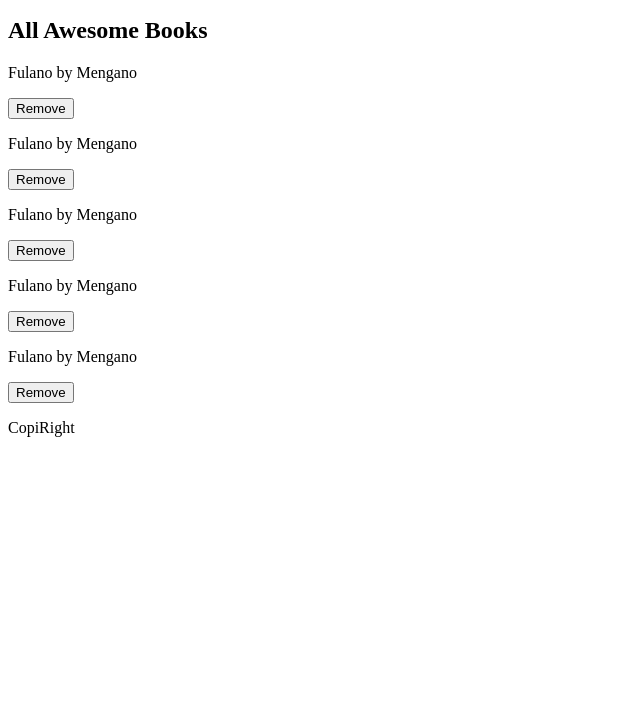
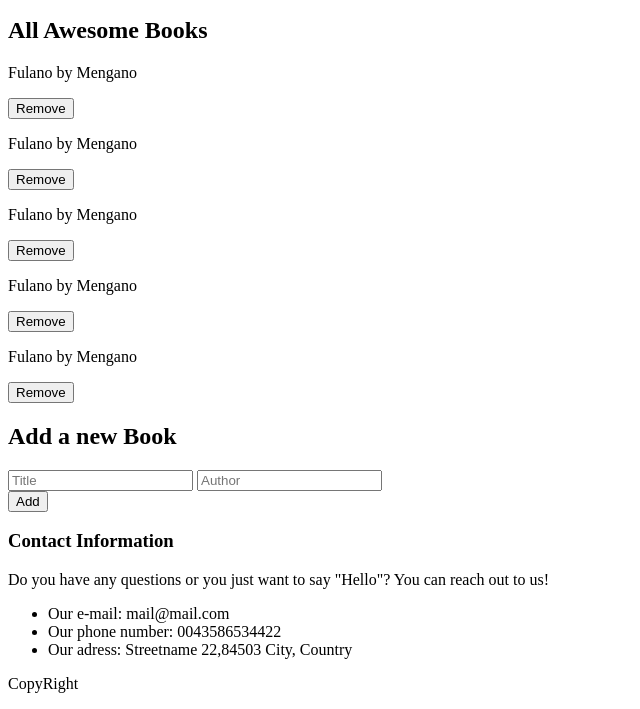
Before and after one commit to DamianDib9/AW-BO, a plain HTML site: page index.html in a window 1280 px wide. Shown: the part 107-816 px from the top of the page, without its empty margins (0-640 px from the left). Drawn offline with Linux system fonts and the light colour scheme.

Commit message:
Update index.html

```diff
--- a/index.html
+++ b/index.html
@@ -11,15 +11,16 @@
 <body>
 
     <nav id="nav">
-        <p>Awesome Books</p>
-        <ul>
+        <p id="logo">Awesome Books</p>
+        <ul id="navLinks">
             <li class="navLinks">List</li>
-            <li class="navLinks">Add new</li>
+            <li id="addLinkButton" class="navLinks">Add new</li>
             <li class="navLinks">Contact</li>
         </ul>
     </nav>
-    <section id="displayBooks">
-        <h1>All Awesome Books</h1>
+    <section class="sections centerCont" id="displayBooks">
+        <h1 class="titleText">All Awesome Books</h1>
+
         <div class="bookList">
             <div class="bookContainer">
                 <p>Fulano by Mengano</p>
@@ -43,10 +44,35 @@
             </div>
         </div>
     </section>
-    <section id=""></section>
-    <section id=""></section>
+    <section class="sections centerCont" id="addForm">
+
+        <h2 class="titleText">Add a new Book</h2>
+
+        <form class="centerCont" action="">
+            <input class="inputFields" type="text" placeholder="Title">
+            <input class="inputFields" type="text" placeholder="Author">
+            <div id="buttonCont">
+                <button id="addButton" type="submit">Add</button>
+            </div>
+          </form>
+
+    </section>
+    <section class="sections centerCont" id="contactInfo">
+
+        <h3 id="contactTitle" class="titleText">Contact Information</h3>
+        <p id="contactP">Do you have any questions or you  just want to say "Hello"?
+            You can reach out to us!
+        </p>
+
+        <ul>
+            <li class="contactList">Our e-mail: mail@mail.com</li>
+            <li class="contactList">Our phone number: 0043586534422</li>
+            <li class="contactList">Our adress: Streetname 22,84503 City, Country</li>
+        </ul>
+
+    </section>
     <footer>
-        <p>CopiRight</p>
+        <p>CopyRight</p>
     </footer>
 
 
```
